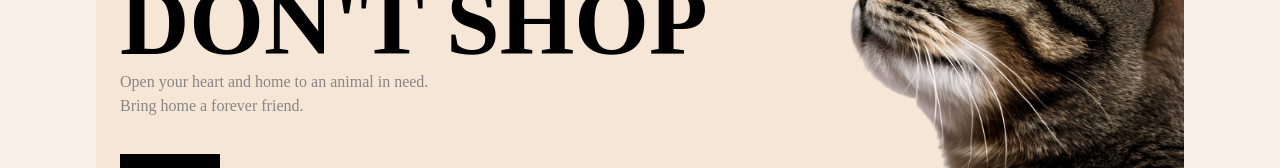
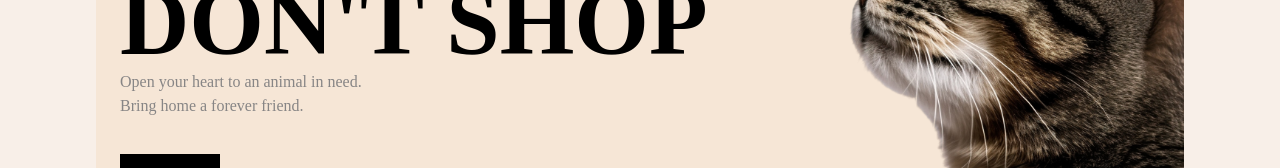
Before and after one commit to SheikBazith/pawisitivity, a React (Create React App) app: page / in a window 1280 px wide. Shown: the part 316-484 px from the top of the page. Built offline with nearby package versions, Linux system fonts and the light colour scheme; a web font is replaced by a local one.

Commit message:
Update Homepage.jsx

```diff
--- a/src/component/Homepage.jsx
+++ b/src/component/Homepage.jsx
@@ -6,7 +6,7 @@ export default function Homepage() {
     <div className='home-page mt-6 flex flex-col md:flex-row justify-between'>
         <div className='flex flex-col justify-center items-center md:items-start mt-12 md:ml-6'>
             <h2 className='text-8xl lg:text-[180px] leading-[3rem] text-center md:text-left md:leading-[5.5rem]'>ADOPT,<br></br><span className='text-5xl md:text-8xl'>DON'T SHOP</span></h2>
-            <p className='text-center md:text-left'>Open your heart and home to an animal in need. <br></br>
+            <p className='text-center md:text-left'>Open your heart to an animal in need. <br></br>
             Bring home a forever friend.</p>
             <NavLink to="/adopt-now"><button className='adopt-btn mt-9 bg-black w-[100px]'>Adopt Now!</button></NavLink>
         </div>
```
